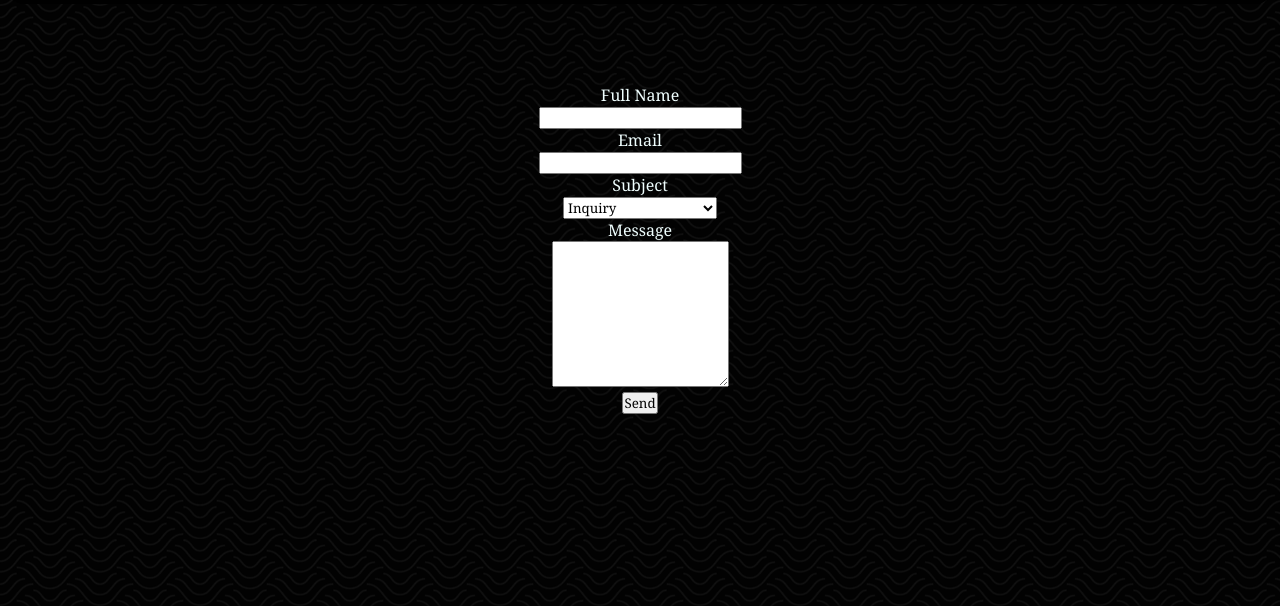
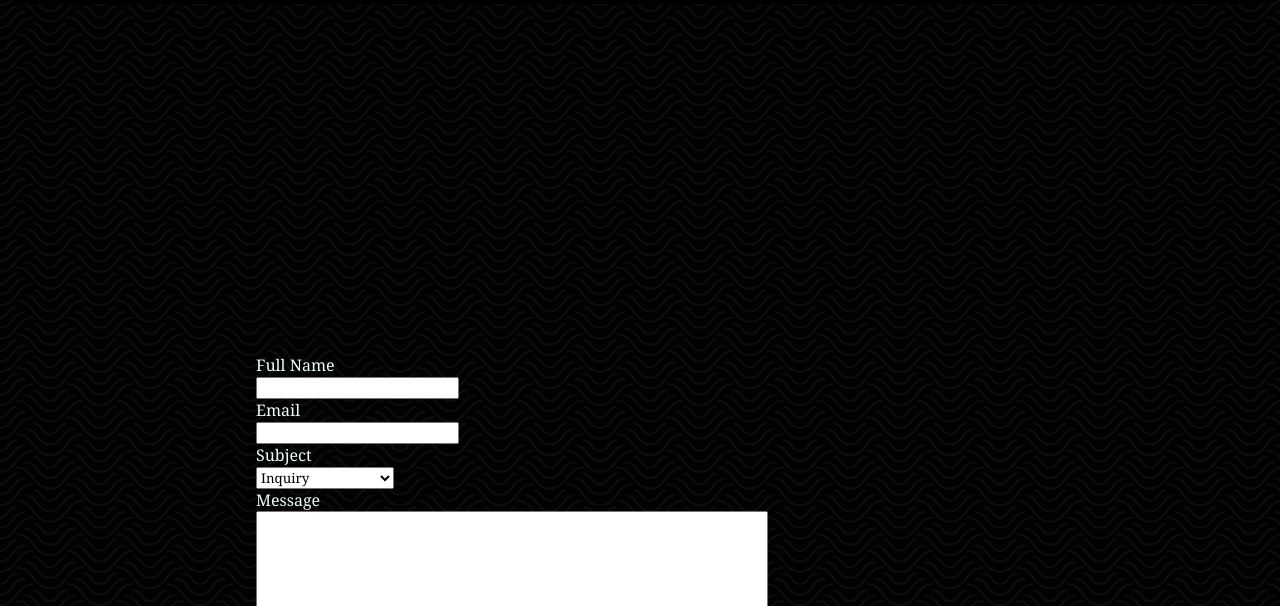
Before and after one commit to cnicholas1492/portraitSite, a plain HTML site: page contact.html in a window 1280 px wide. Shown: the part 194-800 px from the top of the page. Drawn offline with nearby package versions, Linux system fonts and the light colour scheme.

Commit message:
form and profile picture issues

```diff
--- a/contact.html
+++ b/contact.html
@@ -34,7 +34,7 @@
             </div>
         </nav>
     </header>
-
+    <script src="index.js"></script>
     </div>
     <main>
         <form id="contactForm">
@@ -65,7 +65,7 @@
                 <label for="msg">Message</label>
             </div>
             <div>
-                <textarea id="msg" rows="8"></textarea>
+                <textarea id="msg" rows="10"></textarea>
             </div>
             <button type='submit' id='validate'>Send</button>
         </form>
--- a/site.css
+++ b/site.css
@@ -80,7 +80,7 @@ a {
     background-color: rgb(255, 235, 205, .7);
     color: black;
     margin: 2.5rem;
-    border-style:outset;
+    border-style: outset;
     border-color: rgb(24, 30, 37);
     border-width: .3rem;
     border-radius: .6rem;
@@ -105,7 +105,7 @@ a {
 
 .boxProfileImage>img {
     margin: 1rem 3rem;
-    border-style:outset;
+    border-style: outset;
     border-color: rgb(24, 30, 37);
     border-width: .75rem;
     border-radius: 50%;
@@ -153,7 +153,7 @@ body {
         top: 3.5rem;
         flex-direction: column;
         background-color: rgb(24, 30, 37);
-        width: 95%;
+        width: 93%;
         border-radius: 10px;
         text-align: center;
         transition: 0.5s;
@@ -167,6 +167,7 @@ body {
     .nav-item {
         margin: 1.5rem 0;
     }
+
     .boxProfile {
         display: flex;
         flex-direction: column;
@@ -177,10 +178,11 @@ body {
 
     .boxProfileImage {
         display: flex;
+        object-fit: scale-down;
         justify-content: center;
         align-content: center;
         padding-top: 1rem;
-        object-fit: scale-down; max-width: 100%
+
     }
 
     .boxProfileText {
@@ -226,10 +228,19 @@ main>div {
 }
 
 #contactForm {
-    padding-top: 5rem;
-    display: flex;
-    flex-direction: column;
-    align-items: center;
+    width: 40%;
+    height: 450px;
+    margin-top: 350px;
+    margin-left: 20%;
+    position: relative;
+}
+
+#msg {
+    width: 100%;
+}
+
+#subject {
+    width: 27%;
 }
 
 label {
```
